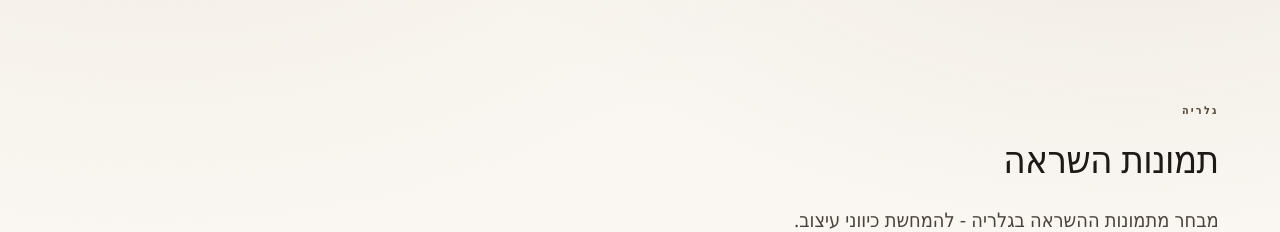
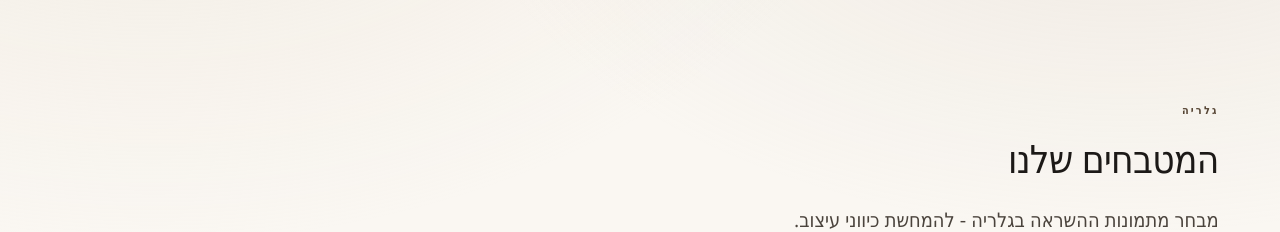
Before and after one commit to avinisimian-debug/luxora-website, a React (Vite) app: page / in a window 1280 px wide. Shown: the part 3500-3732 px from the top of the page. Built offline with nearby package versions, Linux system fonts and the light colour scheme.

Commit message:
Rename "תמונות השראה" to "המטבחים שלנו".
Update the home heading, carousel labels and the gallery page title
(dropping the now-duplicate segment).

Co-Authored-By: Claude Opus 5.5 <noreply@anthropic.com>

```diff
--- a/src/components/EditorialGallery.tsx
+++ b/src/components/EditorialGallery.tsx
@@ -13,7 +13,7 @@ type GalleryItem = {
 
 export function EditorialGallery({
   items = EDITORIAL_GALLERY,
-  label = 'תמונות השראה',
+  label = 'המטבחים שלנו',
   contain = false,
 }: {
   items?: readonly GalleryItem[]
--- a/src/components/GalleryCarousel.tsx
+++ b/src/components/GalleryCarousel.tsx
@@ -64,7 +64,7 @@ export function GalleryCarousel({ fullBleed = true }: Props) {
       onTouchStart={onTouchStart}
       onTouchEnd={onTouchEnd}
       aria-roledescription="מצגת"
-      aria-label="תמונות השראה - גלריית מטבחים"
+      aria-label="המטבחים שלנו - גלריית מטבחים"
     >
       <div className="cinema__stage">
         {slides.map((slide, i) => (
--- a/src/data/seo.ts
+++ b/src/data/seo.ts
@@ -54,7 +54,7 @@ export const SEO_PAGES: Record<string, SeoPage> = {
   },
   '/gallery': {
     path: '/gallery',
-    title: `המטבחים שלנו | תמונות השראה | ${BRAND.nameHe} – ${BRAND.nameEn}`,
+    title: `המטבחים שלנו | ${BRAND.nameHe} – ${BRAND.nameEn}`,
     description: `גלריית השראה למטבחים ונגרות בהתאמה אישית. סגנונות: ${styleNames}.`,
     keywords: `גלריית מטבחים, תמונות מטבח, ${styleNames}, לקסורה`,
   },
--- a/src/pages/HomePage.tsx
+++ b/src/pages/HomePage.tsx
@@ -105,7 +105,7 @@ export function HomePage() {
             <div className="section-head">
               <p className="eyebrow">גלריה</p>
               <h2 id="gallery-preview-title" className="section-title">
-                תמונות השראה
+                המטבחים שלנו
               </h2>
               <p className="section-lead">
                 מבחר מתמונות ההשראה בגלריה - להמחשת כיווני עיצוב.
```
